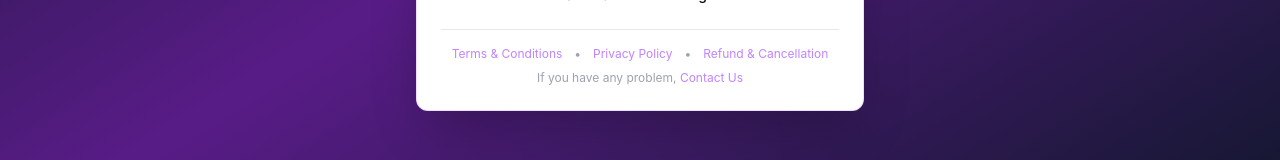
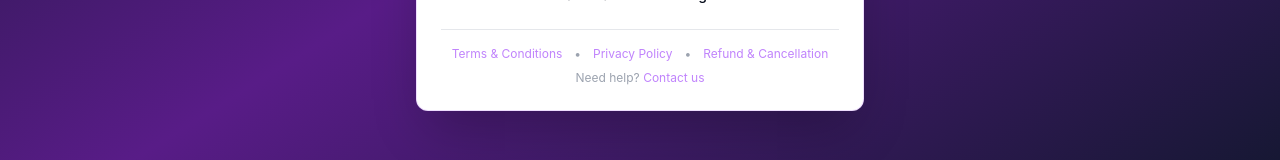
Before and after one commit to sunnyssingh/quinite-vantage, a Next.js app: page /admin-login in a window 1280 px wide. Shown: the part 557-717 px from the top of the page. Built offline with nearby package versions, Linux system fonts and the light colour scheme; no server answers.

Commit message:
fix: update contact link text to 'Need help? Contact us.'

```diff
--- a/app/admin-login/page.js
+++ b/app/admin-login/page.js
@@ -182,7 +182,7 @@ export default function AdminLoginPage() {
               </a>
             </div>
             <div className="mt-4 text-xs text-gray-400">
-              If you have any problem, <a href="https://quinite.co/contact/" target="_blank" rel="noopener noreferrer" className="text-purple-400 hover:underline">Contact Us</a>
+              Need help? <a href="https://quinite.co/contact/" target="_blank" rel="noopener noreferrer" className="text-purple-400 hover:underline">Contact us</a>
             </div>
           </div>
         </CardContent>
--- a/app/page.js
+++ b/app/page.js
@@ -474,7 +474,7 @@ export default function AuthPage() {
               </a>
             </div>
             <div className="mt-4 text-xs text-gray-500">
-              If you have any problem, <a href="https://quinite.co/contact/" target="_blank" rel="noopener noreferrer" className="text-blue-600 hover:underline">Contact Us</a>
+              Need help? <a href="https://quinite.co/contact/" target="_blank" rel="noopener noreferrer" className="text-blue-600 hover:underline">Contact us</a>
             </div>
           </div>
         </CardContent>
```
